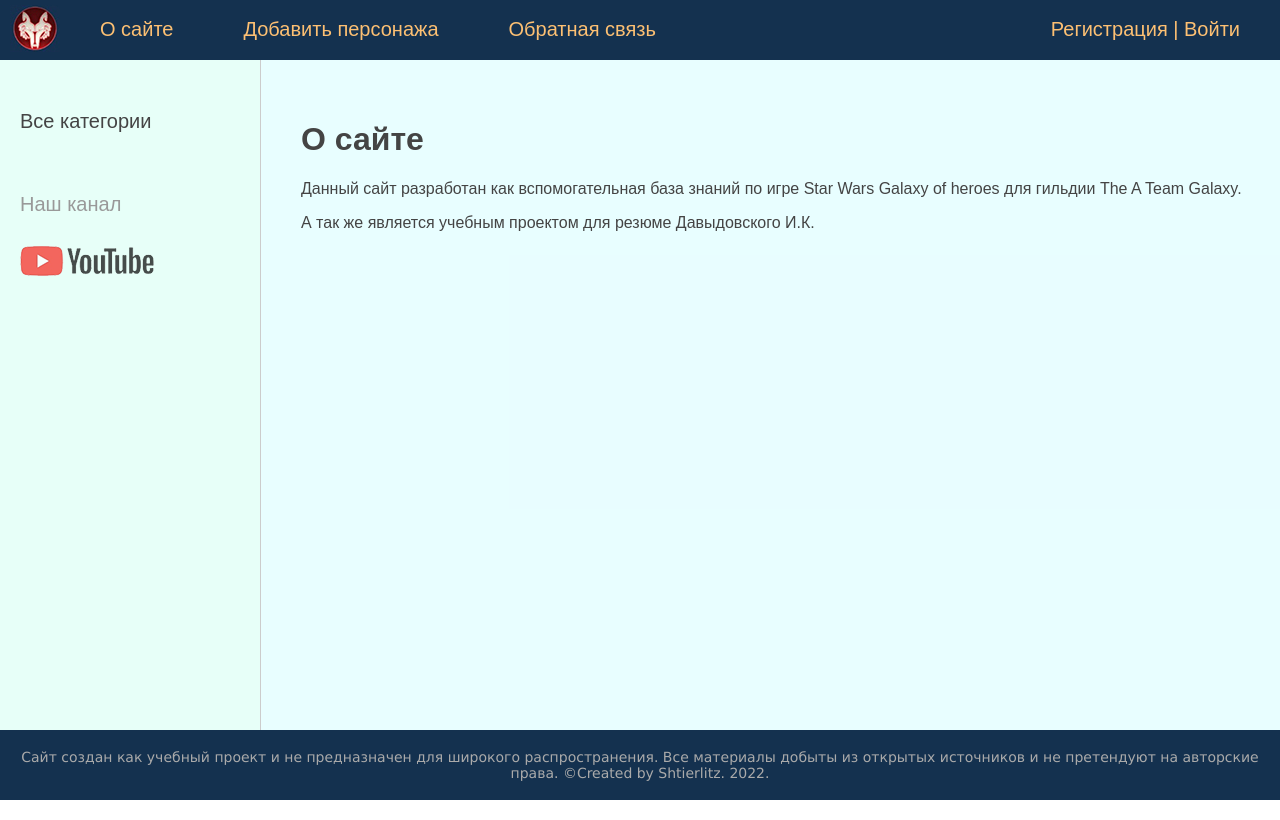
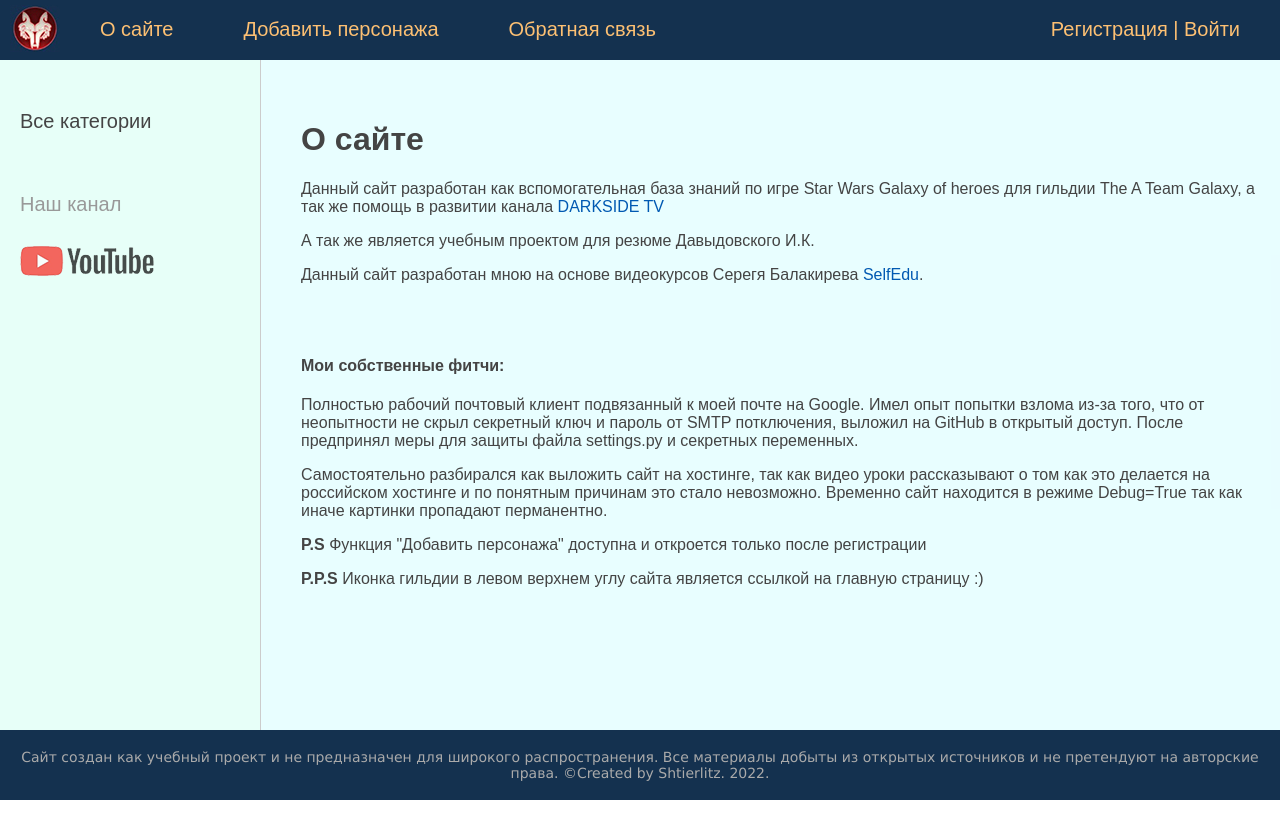
Before and after one commit to Shtierlitz/the-a-team-guild, a Django app: page /about/ in a window 1280 px wide. Run offline with Django 4.2, Linux system fonts and the light colour scheme; data that the repository does not hold is empty.

Commit message:
templates fixes

```diff
--- a/characters/templates/characters/about.html
+++ b/characters/templates/characters/about.html
@@ -1,9 +1,25 @@
 {% extends 'characters/base.html' %}
 
 {% block content %}
-<h1>{{title}}</h1>
-<p>Данный сайт разработан как вспомогательная база знаний по игре Star Wars Galaxy of heroes
- для гильдии The A Team Galaxy.</p>
-<p>А так же является учебным проектом для резюме Давыдовского И.К.</p>
+    <h1>{{ title }}</h1>
+    <p>Данный сайт разработан как вспомогательная база знаний по игре Star Wars Galaxy of heroes
+        для гильдии The A Team Galaxy, а так же помощь в развитии канала <a href="https://www.youtube.com/c/DARKSIDETVYT">DARKSIDE TV</a></p>
+    <p>А так же является учебным проектом для резюме Давыдовского И.К.</p>
+    <p>Данный сайт разработан мною на основе видеокурсов Серегя Балакирева
+        <a href="https://www.youtube.com/watch?v=FyTL1bnUx5I&list=PLA0M1Bcd0w8xO_39zZll2u1lz_Q-Mwn1F">SelfEdu</a>.</p>
+    <br>
+    <br>
+
+
+    <h4>Мои собственные фитчи:</h4>
+    <p>Полностью рабочий почтовый клиент подвязанный к моей почте на Google. Имел опыт попытки взлома
+     из-за того, что от неопытности не скрыл секретный ключ и пароль от SMTP потключения, выложил
+     на GitHub в открытый доступ. После предпринял меры для защиты файла settings.py и секретных переменных.</p>
+    <p>Самостоятельно разбирался как выложить сайт на хостинге, так как видео уроки рассказывают о том как это делается на
+        российском хостинге и по понятным причинам это стало невозможно.
+    Временно сайт находится в режиме Debug=True так как иначе картинки пропадают перманентно.</p>
+
+    <p><strong>P.S</strong>  Функция "Добавить персонажа" доступна и откроется только после регистрации</p>
+    <p><strong>P.P.S</strong> Иконка гильдии в левом верхнем углу сайта является ссылкой на главную страницу :)</p>
 
 {% endblock %}
--- a/characters/templates/characters/base.html
+++ b/characters/templates/characters/base.html
@@ -8,7 +8,8 @@
     <link type="text/css" href="{% static 'characters/css/styles.css' %}" rel="stylesheet"/>
     <meta http-equiv="content-type" content="text/html; charset=utf-8">
     <link rel="shortcut icon" href="{% static 'characters/images/ico_2.png' %}" type="image/x-icon"/>
-    <meta name="viewport" content="width=device-width, initial-scale=0.1">
+    <meta name="viewport" content="width=768px, maximum-scale=1.0,
+minimum-scale=0.25"/>
 </head>
 <body>
 <table class="table-page" border="0" cellpadding="0" cellspacing="0">
@@ -23,12 +24,13 @@
                         </a></li>
 
                         {% for m in menu %}
-                    <li><a href="{% url m.url_name %}">{{m.title}}</a></li>
+                            <li><a href="{% url m.url_name %}">{{ m.title }}</a></li>
                         {% endfor %}
                         {% if request.user.is_authenticated %}
-                    <li class="last"> {{user.username}} | <a href="{% url 'logout' %}">Выйти</a></li>
+                            <li class="last"> {{ user.username }} | <a href="{% url 'logout' %}">Выйти</a></li>
                         {% else %}
-                    <li class="last"><a href="{% url 'register' %}">Регистрация</a> | <a href="{% url 'login' %}">Войти</a></li>
+                            <li class="last"><a href="{% url 'register' %}">Регистрация</a> | <a
+                                    href="{% url 'login' %}">Войти</a></li>
                         {% endif %}
                     </ul>
                 </div>
@@ -36,8 +38,6 @@
             <table class="table-content" border="0" cellpadding="0" cellspacing="0">
                 <tr>
                     <!--Sidebar слева-->
-                {% load cache %}
-
                     <td valign="top" class="left-chapters">
 
                         <ul id="leftchapters">
@@ -51,9 +51,9 @@
                                 {% if c.character__count > 0 %}
 
                                     {% if c.pk == cat_selected %}
-                                    <li class="selected">{{c.name}}</li>
+                                        <li class="selected">{{ c.name }}</li>
                                     {% else %}
-                                    <li><a href="{{ c.get_absolute_url }}">{{c.name}}</a></li>
+                                        <li><a href="{{ c.get_absolute_url }}">{{ c.name }}</a></li>
                                     {% endif %}
                                 {% endif %}
                             {% endfor %}
@@ -69,7 +69,7 @@
                     <td valign="top" class="content">
                         <!--Хлеюные крошки -->
                         {% block breadcrumbs %}
-                        {% endblock%}
+                        {% endblock %}
                         <!-- Блок контента -->
                         <div class="context-text">
                             {% block content %}
@@ -84,20 +84,17 @@
                                             <li class="page-num">
                                                 <a href="?page={{ page_obj.previous_page_number }}">&lt;</a>
                                             </li>
-
                                         {% endif %}
-
                                         {% for p in paginator.page_range %}
                                             {% if page_obj.number == p %}
                                                 <li class="page-num page-num-selected">{{ p }}</li>
-
                                             {% elif p >= page_obj.number|add:-2 and p <= page_obj.number|add:2 %}
-
                                                 <li class="page-num">
                                                     <a href="?page={{ p }}">{{ p }}</a>
                                                 </li>
                                             {% endif %}
                                         {% endfor %}
+
                                         {% if page_obj.has_next %}
                                             <li class="page-num">
                                                 <a href="?page={{ page_obj.next_page_number }}">&gt;</a>
--- /dev/null
+++ b/secrets.txt
@@ -0,0 +1,3 @@
+django-insecure--xvmubnyv%e^x1_bre8plxo$0ofz2u$y5^+4bx&pa(0^j5rctb
+rollbar1990@gmail.com
+nkrwebetorcfdrok
```
Also changed, not shown: the_a_team_galaxy/settings.py (+7 -4 lines), 2 other files. Lines whose indentation alone changed are shown as unchanged.
